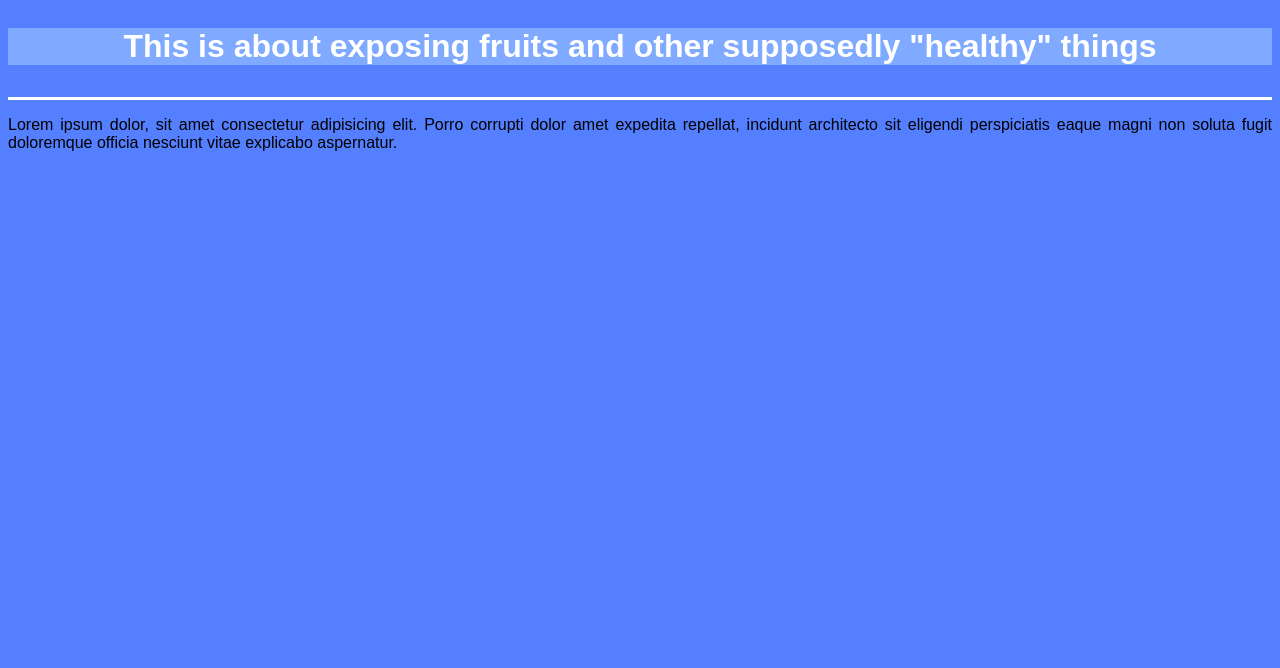
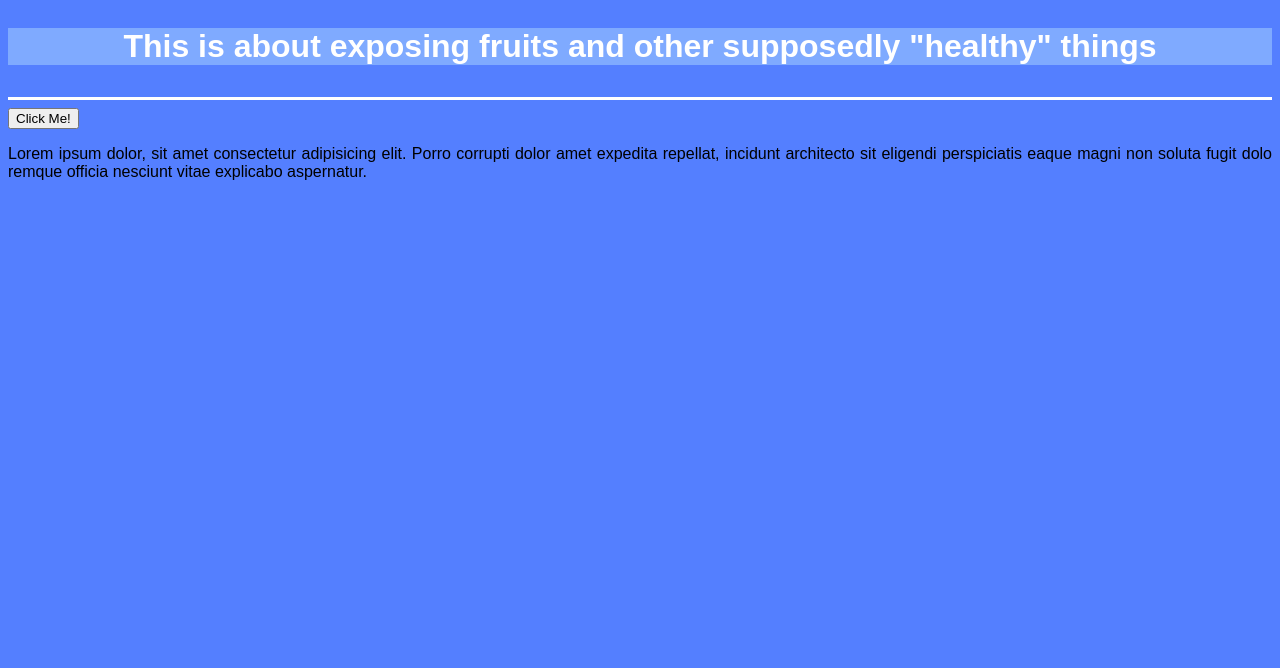
Before and after one commit to CJ-1-2-3/experiments, a plain HTML site: page main.html in a window 1280 px wide. Shown: the part 132-800 px from the top of the page. Drawn offline with Linux system fonts and the light colour scheme.

Commit message:
Tidying up

```diff
--- a/main.html
+++ b/main.html
@@ -6,13 +6,17 @@
 <body style="background-color:#547fff; font-family:Arial; font-size:100%;">
 
 <!--title-->
-<h1 style="background-color:rgb(255, 100, 100); color:white; font-size:400%; text-align:center;">Hello.</h1>
-<h3 style="font-size:200%; text-align:center; color:white; background-color: rgb(127, 170, 255);">This is about exposing fruits and other supposedly "healthy" things</h3>
+<h1 style="background-color: rgb(255, 100, 100); color: white; font-size: 400%; text-align: center;">Hello.</h1>
+<h3 style="font-size: 200%; text-align: center; color: white; background-color: rgb(127, 170, 255);">This is about exposing fruits and other supposedly "healthy" things</h3>
 
-<hr style="height:2.75px; background-color:rgb(255, 255, 255); border-width:0;">
+<hr style="height: 2.75px; background-color: rgb(255, 255, 255); border-width: 0px;">
 
 <!--main content-->
-<p style="text-align:justify;">Lorem ipsum dolor, sit amet consectetur adipisicing elit. Porro corrupti dolor amet expedita repellat, incidunt architecto sit eligendi perspiciatis eaque magni non soluta fugit doloremque officia nesciunt vitae explicabo aspernatur.</p>
+<button type="button" onclick="alert('I am not stupid. I know that these are natural things and are actually good, but I am just having fun here, let me have this')"
+style="text-align:center;">Click Me!</button>
+
+<p style="text-align: justify;">Lorem ipsum dolor, sit amet consectetur adipisicing elit. Porro corrupti dolor amet expedita repellat, incidunt architecto sit eligendi perspiciatis eaque magni non soluta fugit dolo remque officia nesciunt vitae explicabo aspernatur.</p>
+
 
 
 </body>
```
